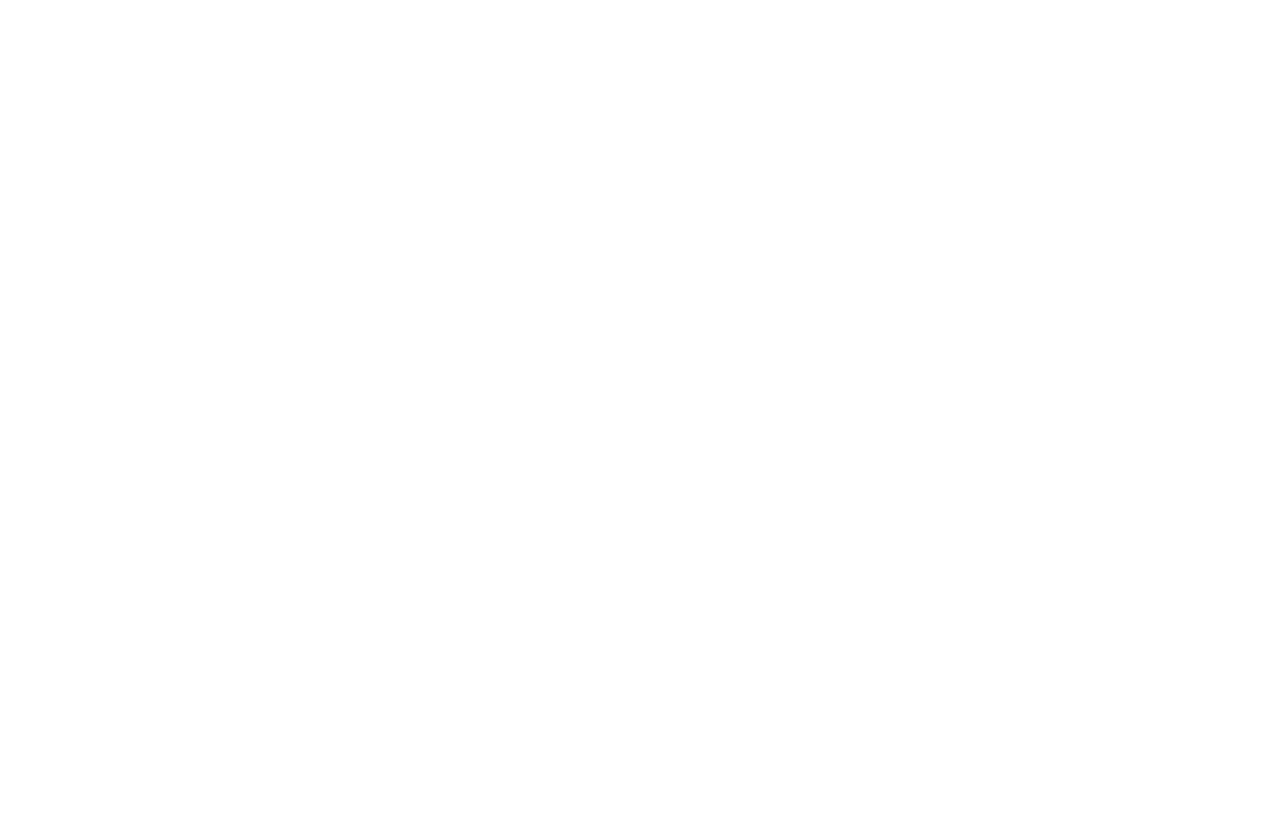
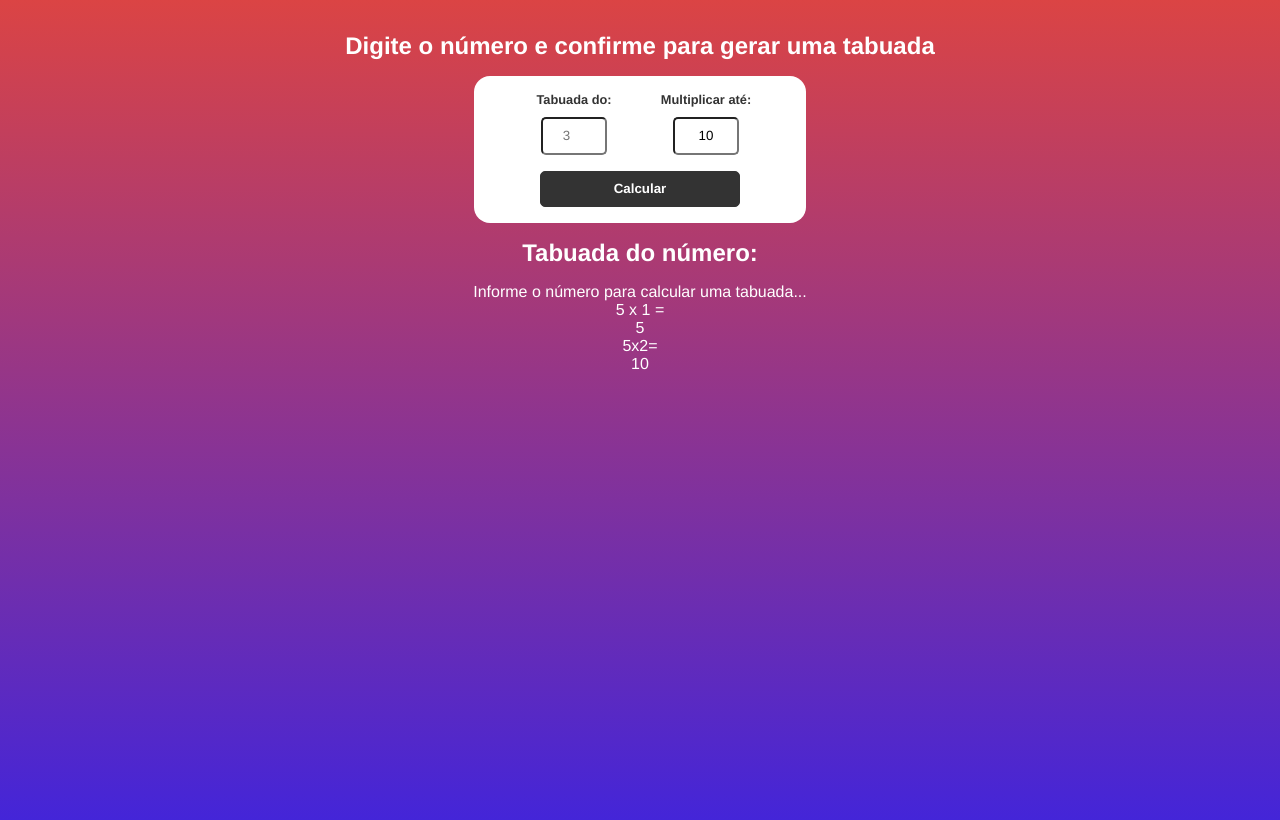
Before and after one commit to VEMS98/Tabuada, a plain HTML site: page index.html in a window 1280 px wide. Drawn offline with Linux system fonts and the light colour scheme.

Commit message:
HTML e CSS
Adicionando o HTML e a primeira parte do CSS.

```diff
--- a/css/style.css
+++ b/css/style.css
@@ -0,0 +1,66 @@
+*{
+    margin: 0;
+    padding: 0;
+    font-family: Helvetica;
+}
+
+body{
+    text-align: center;
+    padding: 2rem;
+    min-height: 100vh;
+    background: linear-gradient(180deg, #DB4444 0%, #3F24dd 98%);
+    color: #fff;
+}
+
+h2{
+    margin-bottom: 1rem;
+}
+
+#multiplication-form{
+    display: flex;
+    justify-content: center;
+    align-items: center;
+    flex-wrap: wrap;
+    max-width: 300px;
+    margin: 1rem auto;
+    padding: 1rem;
+    background-color: #ffff;
+    border-radius: 1rem;
+    color: #333;
+}
+
+.form-control{
+    display: flex;
+    flex-direction: column;
+    align-items: center;
+    width: 100px;
+    margin: 0 1rem;
+}
+
+.form-control label{
+    margin-bottom: 0.6rem;
+    font-size: 0.8rem;
+    font-weight: bold;
+}
+
+.form-control input{
+    margin-bottom: 1rem;
+    flex:1;
+    padding: 0.6rem 0.4rem;
+    border: 1 px sloid #333;
+    width: 50px;
+    border-radius: 5px;
+    text-align: center;
+}
+
+#multiplication-form input[type="submit"] {
+    max-height: 50px;
+    padding: 0.6rem 1.2rem;
+    width: 200px;
+    color: #fff;
+    background-color: #333;
+    border: 1px solid #333;
+    border-radius: 5px;
+    cursor: pointer;
+    font-weight: bold;
+}
--- a/index.html
+++ b/index.html
@@ -5,9 +5,34 @@
     <meta name="viewport" content="width=device-width, initial-scale=1.0">
     <title>Tabuada</title>
     <link rel="stylesheet" href="css/style.css">
-    <script src="js/script.js"></script>
+    <script src="js/script.js" defer></script>
 </head>
 <body>
-
+    <h2>Digite o número e confirme para gerar uma tabuada</h2>
+    <form id="multiplication-form">
+        <div class="form-control">
+            <label for="number">Tabuada do:</label>
+            <input type="number" id="number" placeholder="3">
+        </div>
+        <div class="form-control">
+            <label for="multiplicator">Multiplicar até:</label>
+            <input type="multiplicator" id="multiplicator" value="10">
+        </div>
+        <input type="submit" value="Calcular">
+    </form>
+    <div id="multiplication-table">
+        <h2 id="multiplication-title">Tabuada do número:<span></span></h2>
+        <div id="multiplication-operations">
+            <p>Informe o número para calcular uma tabuada...</p>
+            <div class="row">
+                <div class="operation">5 x 1 =</div>
+                <div class="result">5</div>
+            </div>
+            <div class="row">
+                <div class="operation">5x2=</div>
+                <div class="result">10</div>
+            </div>
+        </div>
+    </div>
 </body>
 </html>
```
